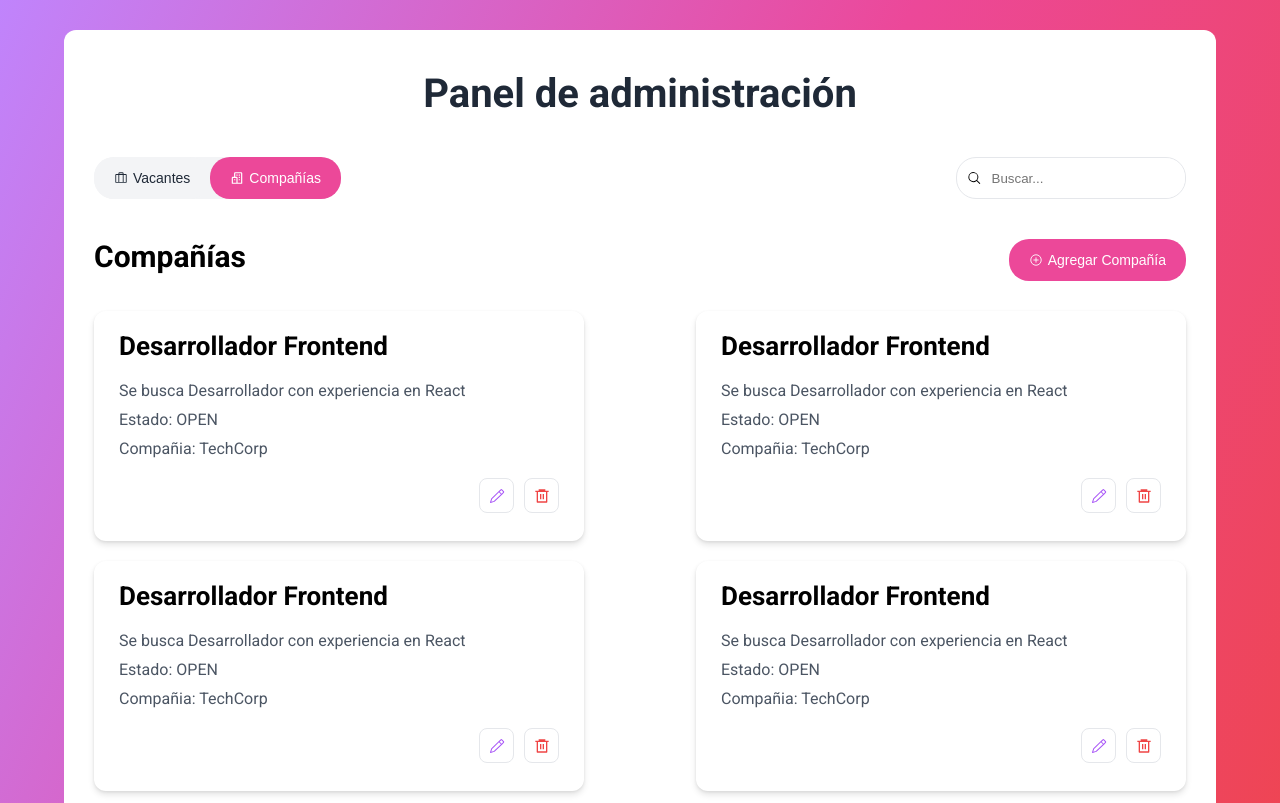
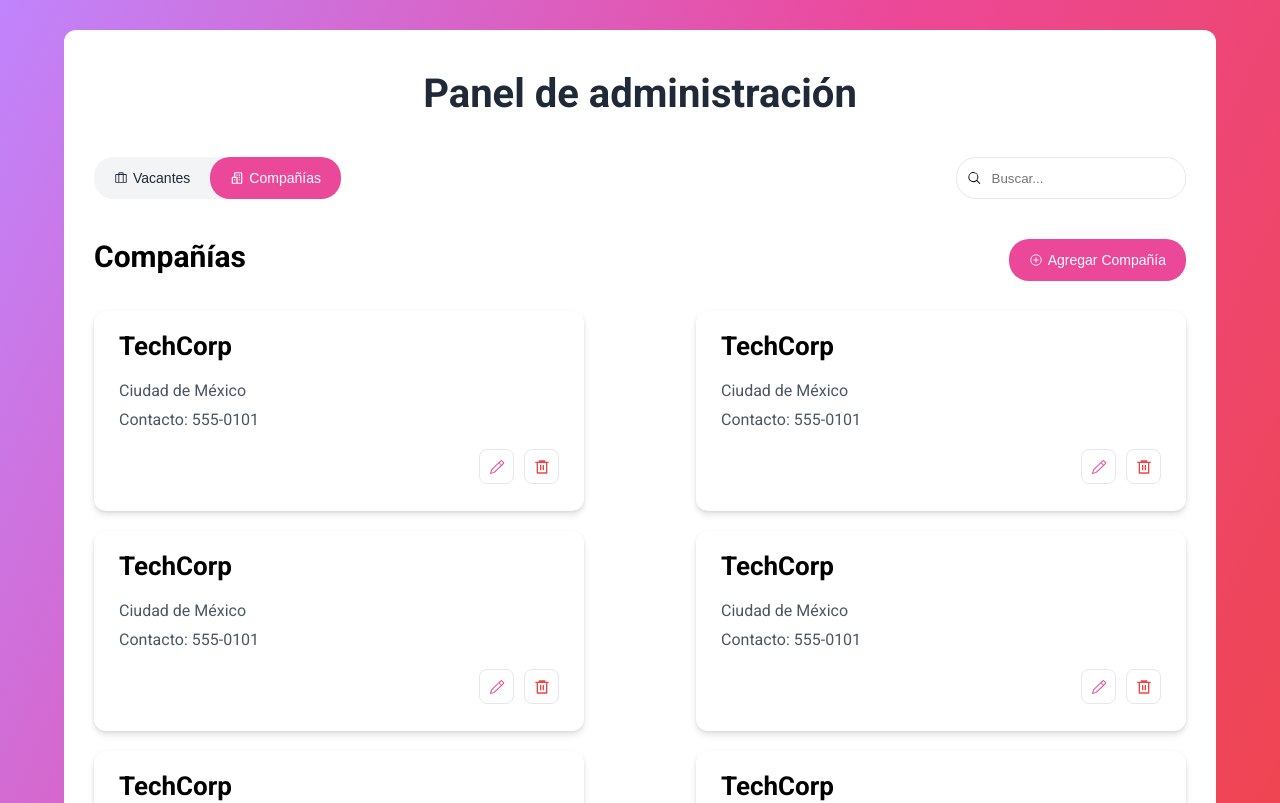
Before and after one commit to pruiz5514/jobs-system, a Next.js app: page /companias in a window 1280 px wide. Shown: the top 803 px of the page. Built offline with nearby package versions, Linux system fonts and the light colour scheme.

Commit message:
finish website interface

```diff
--- a/src/app/components/atoms/ButtonCard/ButtonCard.scss
+++ b/src/app/components/atoms/ButtonCard/ButtonCard.scss
@@ -13,15 +13,23 @@
     cursor: pointer;
 }
 
-.button-pencil{
+.button-pencil-vacancy{
     color: $boton-morado;
+
+    &:hover{
+        background-color: $boton-morado-hover;
+        color: $texto-blanco;
+    }
 }
 
-.button-pencil:hover{
-    background-color: $boton-morado-hover;
-    color: $texto-blanco;
+.button-pencil-company{
+    color: $boton-rosa;
+
+    &:hover{
+        background-color: $boton-rosa-hover;
+        color: $texto-blanco;
+    }
 }
-
 
 .button-bin{
     color: $boton-rojo-texto
--- a/src/app/components/atoms/ButtonCard/ButtonCard.tsx
+++ b/src/app/components/atoms/ButtonCard/ButtonCard.tsx
@@ -3,11 +3,12 @@ import './ButtonCard.scss'
 interface ButtonCardProps {
     children: React.ReactNode;
     className?: string;
+    onClick? : ()=> void
   }
 
-const ButtonCard:React.FC<ButtonCardProps> = ({children, className}) => {
+const ButtonCard:React.FC<ButtonCardProps> = ({children, className, onClick}) => {
   return (
-    <button className={`button-container ${className}`}>
+    <button onClick={onClick} className={`button-container ${className}`}>
         {children}
     </button>
   )
--- a/src/app/components/molecules/CardButtonsContainer/CardsButtonContainer.tsx
+++ b/src/app/components/molecules/CardButtonsContainer/CardsButtonContainer.tsx
@@ -1,13 +1,37 @@
+'use client';
+
 import './CardsButtonContainer.scss'
 import ButtonCard from '../../atoms/ButtonCard/ButtonCard'
 import { GoPencil } from 'react-icons/go'
 import { RiDeleteBin6Line } from 'react-icons/ri'
+import { useState } from 'react'
+import ModalFormVacancy from '../../organisms/ModalFormVacancy/ModalFormVacancy';
+import ModalFormCompany from '../../organisms/ModalFormCompany/ModalFormCompany';
 
-const CardsButtonContainer = () => {
+interface CardsButtonContainer{
+  type: string
+}
+
+const CardsButtonContainer:React.FC<CardsButtonContainer> = ({type}) => {
+  const [openModal, setOpenModal] = useState(false);
+
+  const handleOpenModal = ()=>{
+    setOpenModal(true)
+  }
+
+  const handleCloseModal = ()=>{
+    setOpenModal(false)
+  }
+
+
   return (
     <div className='cards_button-container'>
-        <ButtonCard className='button-pencil'><GoPencil /></ButtonCard>
+        <ButtonCard onClick={handleOpenModal} className={`${type === 'Vacante' ? 'button-pencil-vacancy' : 'button-pencil-company'}`}><GoPencil /></ButtonCard>
         <ButtonCard className='button-bin'><RiDeleteBin6Line /></ButtonCard>
+
+        {
+          openModal && ( type==='Vacante'? (<ModalFormVacancy modalType='edit' functionProp={handleCloseModal}/>) : (<ModalFormCompany modalType='edit' functionProp={handleCloseModal}/>))
+        }
     </div>
   )
 }
--- a/src/app/components/organisms/Card/Card.scss
+++ b/src/app/components/organisms/Card/Card.scss
@@ -3,8 +3,8 @@
 .card-container{
     width: 100%;
     max-width: 490px;
-    min-width: 250px;
-    min-height: 230px;
+    min-width: 220px;
+    min-height: 200px;
     border-radius: $border-radius-container;
     box-shadow: $box-shadow;
     padding: 20px 25px;
--- a/src/app/components/organisms/Card/Card.tsx
+++ b/src/app/components/organisms/Card/Card.tsx
@@ -1,24 +1,22 @@
 import './Card.scss'
-import H3 from '../../atoms/H3/H3'
-import P from '../../atoms/P/P'
-import TextContainer from '../../molecules/TextContainer/TextContainer'
+
 import CardsButtonContainer from '../../molecules/CardButtonsContainer/CardsButtonContainer'
 
+interface CardProps{
+  children:React.ReactNode;
+  type: string
+}
 
-const Card = () => {
+const Card: React.FC<CardProps> = ({children, type}) => {
   return (
     <article className='card-container'>
-        <H3>Desarrollador Frontend</H3>
 
-        <TextContainer>
-          <P>Se busca Desarrollador con experiencia en React</P>
-          <P>Estado: OPEN</P>
-          <P>Compañia: TechCorp</P>
-        </TextContainer>
+      {children}
 
-        <div className='card_buttons-div'>
-          <CardsButtonContainer/>
-        </div>
+
+      <div className='card_buttons-div'>
+        <CardsButtonContainer type={type}/>
+      </div>
 
 
     </article>
--- /dev/null
+++ b/src/app/components/organisms/CardCompany/CardCompany.tsx
@@ -0,0 +1,22 @@
+import Card from '../Card/Card'
+import H3 from '../../atoms/H3/H3'
+import P from '../../atoms/P/P'
+import TextContainer from '../../molecules/TextContainer/TextContainer'
+
+interface CardCompanyProps {
+    type: string
+}
+
+const CardCompany:React.FC<CardCompanyProps> = ({type}) =>{
+  return (
+    <Card type={type}>
+        <H3>TechCorp</H3>
+        <TextContainer>
+        <P>Ciudad de México</P>
+        <P>Contacto: 555-0101</P>
+        </TextContainer>
+    </Card>
+  )
+}
+
+export default CardCompany
--- /dev/null
+++ b/src/app/components/organisms/CardVacancy/CardVacancy.tsx
@@ -0,0 +1,23 @@
+import Card from '../Card/Card'
+import H3 from '../../atoms/H3/H3'
+import P from '../../atoms/P/P'
+import TextContainer from '../../molecules/TextContainer/TextContainer'
+
+interface CardVacancyProps {
+    type: string
+}
+
+const CardVacancy:React.FC<CardVacancyProps> = ({type}) => {
+  return (
+    <Card type={type}>
+        <H3>Desarrollador Frontend</H3>
+        <TextContainer>
+        <P>Se busca Desarrollador con experiencia en React</P>
+        <P>Estado: OPEN</P>
+        <P>Compañia: TechCorp</P>
+        </TextContainer>
+    </Card>
+  )
+}
+
+export default CardVacancy
--- a/src/app/components/template/PageTemplate/PageTemplate.tsx
+++ b/src/app/components/template/PageTemplate/PageTemplate.tsx
@@ -5,6 +5,8 @@ import CardsContainer from '../../organisms/CardsContainer/CardsContainer'
 import { Header } from '../../organisms/Header/Header'
 import Card from '../../organisms/Card/Card'
 import PaginationContainer from '../../molecules/PaginationContainer/PaginationContainer'
+import CardVacancy from '../../organisms/CardVacancy/CardVacancy'
+import CardCompany from '../../organisms/CardCompany/CardCompany'
 
 interface PageTemplateProps{
   title: string;
@@ -18,12 +20,27 @@ const PageTemplate: React.FC<PageTemplateProps> = ({title, subtitle, type}) => {
         <PanelContainer>
             <Header title={title} subtitle={subtitle} type={type}/>
             <CardsContainer>
-                <Card/>
-                <Card/>
-                <Card/>
-                <Card/>
-                <Card/>
-                <Card/>
+              {type === 'Vacante' ? (
+                <>
+                  <CardVacancy type={type}/>
+                  <CardVacancy type={type}/>
+                  <CardVacancy type={type}/>
+                  <CardVacancy type={type}/>
+                  <CardVacancy type={type}/>
+                  <CardVacancy type={type}/>
+                </>
+
+              ) : (
+                <>
+                  <CardCompany type={type}/>
+                  <CardCompany type={type}/>
+                  <CardCompany type={type}/>
+                  <CardCompany type={type}/>
+                  <CardCompany type={type}/>
+                  <CardCompany type={type}/>
+                </>
+              )}
+
             </CardsContainer>
             <PaginationContainer/>
         </PanelContainer>
```
